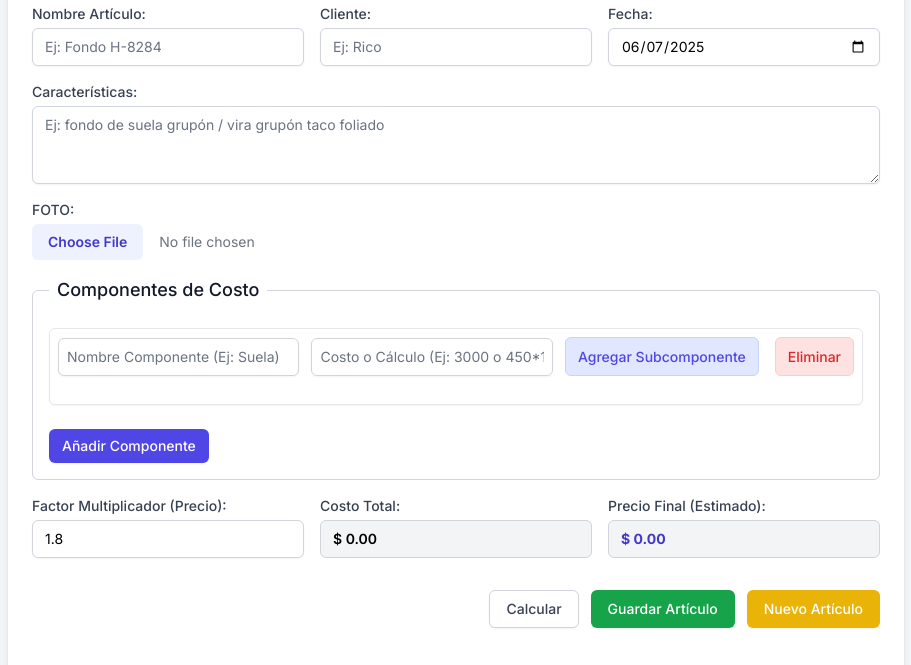
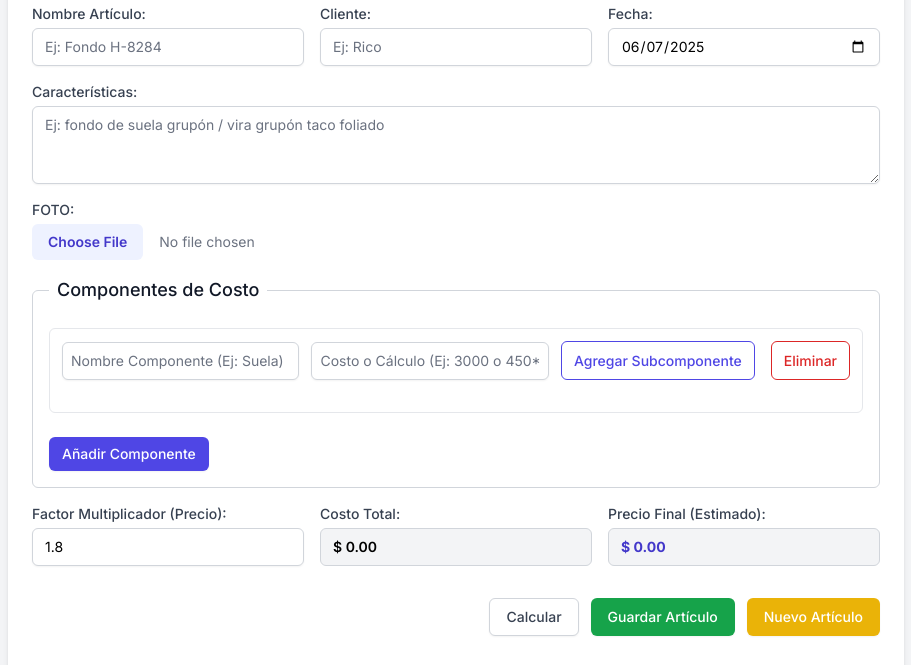
Before and after one commit to EspositoLucas/Costo-Fondos-Artesanales, a plain HTML site: page index.html in a window 1280 px wide. Shown: the part 108-773 px from the top of the page, without its empty margins (184-1095 px from the left). Drawn offline with nearby package versions, Linux system fonts and the light colour scheme.

Commit message:
correcion layout de subcomponentes v2

```diff
--- a/styles.css
+++ b/styles.css
@@ -42,7 +42,7 @@ input[type=number] {
     display: flex;
     flex-direction: column;
     gap: 0.75rem;
-    padding: 0.5rem;
+    padding: 0.75rem;
     border: 1px solid #e5e7eb;
     border-radius: 0.375rem;
     margin-bottom: 0.75rem;
@@ -54,8 +54,7 @@ input[type=number] {
     gap: 0.75rem;
 }
 
-/* En pantallas medianas y grandes, ajustar el layout */
-@media (min-width: 768px) {
+@media (min-width: 640px) {
     .component-main {
         grid-template-columns: 1fr 1fr auto;
         align-items: center;
@@ -64,19 +63,28 @@ input[type=number] {
 
 /* Estilo para botones de texto "Eliminar" */
 .delete-button-text {
-     background-color: transparent;
-     border: none;
-     color: #dc2626; /* red-600 */
-     padding: 0.25rem 0.5rem; /* py-1 px-2 */
-     border-radius: 0.375rem; /* rounded-md */
-     font-size: 0.875rem; /* text-sm */
-     font-weight: 500; /* font-medium */
-     cursor: pointer;
-     transition: background-color 0.15s ease-in-out, color 0.15s ease-in-out;
+    background-color: transparent;
+    border: 1px solid #dc2626;
+    color: #dc2626;
+    padding: 0.5rem 0.75rem;
+    border-radius: 0.375rem;
+    font-size: 0.875rem;
+    font-weight: 500;
+    cursor: pointer;
+    transition: all 0.15s ease-in-out;
+    white-space: nowrap;
+    width: 100%;
 }
+
+@media (min-width: 640px) {
+    .delete-button-text {
+        width: auto;
+    }
+}
+
 .delete-button-text:hover {
-    background-color: #fee2e2; /* red-100 */
-    color: #b91c1c; /* red-700 */
+    background-color: #fee2e2;
+    color: #b91c1c;
 }
 
 /* Estilo para botón de editar en tabla */
@@ -162,8 +170,7 @@ input[type=number] {
     border-radius: 0.375rem;
 }
 
-/* En pantallas medianas y grandes, ajustar el layout de subcomponentes */
-@media (min-width: 768px) {
+@media (min-width: 640px) {
     .subcomponent-input-group {
         grid-template-columns: 1fr 1fr auto;
         align-items: center;
@@ -176,94 +183,33 @@ input[type=number] {
     border-left: 2px solid #e5e7eb;
 }
 
-/* Ajustar el contenedor de botones para que sea responsivo */
-.component-main .flex {
-    display: flex;
-    flex-wrap: wrap;
-    gap: 0.5rem;
-    justify-content: flex-start;
+/* Ajustar los botones para que sean más accesibles en móvil */
+.add-subcomponent-button {
+    background-color: transparent;
+    border: 1px solid #4f46e5;
+    color: #4f46e5;
+    padding: 0.5rem 0.75rem;
+    border-radius: 0.375rem;
+    cursor: pointer;
+    display: inline-flex;
+    align-items: center;
+    justify-content: center;
+    font-size: 0.875rem;
+    font-weight: 500;
+    transition: all 0.15s ease-in-out;
+    white-space: nowrap;
+    width: 100%;
 }
 
-@media (min-width: 768px) {
-    .component-main .flex {
-        justify-content: flex-end;
+@media (min-width: 640px) {
+    .add-subcomponent-button {
+        width: auto;
     }
 }
 
-/* Ajustar los botones para que sean más táctiles en móviles */
-.add-subcomponent-button,
-.delete-button-text {
-    padding: 0.5rem 0.75rem;
-    font-size: 0.875rem;
-    white-space: nowrap;
-}
-
-/* Ajustar los inputs para que sean más fáciles de tocar en móviles */
-.component-name,
-.component-cost,
-.subcomponent-name,
-.subcomponent-cost {
-    padding: 0.5rem;
-    font-size: 0.875rem;
-    width: 100%;
-}
-
-/* Ajustar el espaciado en móviles */
-@media (max-width: 767px) {
-    .component-input-group {
-        padding: 0.75rem;
-    }
-
-    .subcomponent-input-group {
-        padding: 0.75rem;
-    }
-
-    .subcomponents-container {
-        padding-left: 0.75rem;
-    }
-}
-
-/* Mejorar la visibilidad de los bordes y fondos */
-.component-input-group {
-    background-color: white;
-    box-shadow: 0 1px 2px rgba(0, 0, 0, 0.05);
-}
-
-.subcomponent-input-group {
-    background-color: #f9fafb;
-    border: 1px solid #e5e7eb;
-}
-
-/* Ajustar el botón de agregar subcomponente para que sea más visible */
-.add-subcomponent-button {
+.add-subcomponent-button:hover {
     background-color: #e0e7ff;
-    color: #4f46e5;
-    border: 1px solid #c7d2fe;
-    padding: 0.5rem 0.75rem;
-    border-radius: 0.375rem;
-    font-weight: 500;
-    transition: all 0.2s ease-in-out;
-}
-
-.add-subcomponent-button:hover {
-    background-color: #c7d2fe;
     color: #3730a3;
-}
-
-/* Ajustar el botón de eliminar para que sea más visible */
-.delete-button-text {
-    background-color: #fee2e2;
-    color: #dc2626;
-    border: 1px solid #fecaca;
-    padding: 0.5rem 0.75rem;
-    border-radius: 0.375rem;
-    font-weight: 500;
-    transition: all 0.2s ease-in-out;
-}
-
-.delete-button-text:hover {
-    background-color: #fecaca;
-    color: #b91c1c;
 }
 
 /* Estilo para el campo de búsqueda */
@@ -281,3 +227,40 @@ input[type=number] {
     border-color: #4f46e5;
     box-shadow: 0 0 0 2px rgba(79, 70, 229, 0.1);
 }
+
+/* Ajustar los inputs para que sean más legibles en móvil */
+.component-name,
+.component-cost,
+.subcomponent-name,
+.subcomponent-cost {
+    width: 100%;
+    padding: 0.5rem;
+    font-size: 0.875rem;
+    border: 1px solid #e5e7eb;
+    border-radius: 0.375rem;
+    background-color: white;
+}
+
+.component-name:focus,
+.component-cost:focus,
+.subcomponent-name:focus,
+.subcomponent-cost:focus {
+    outline: none;
+    border-color: #4f46e5;
+    box-shadow: 0 0 0 2px rgba(79, 70, 229, 0.1);
+}
+
+/* Ajustar el contenedor de botones para mejor alineación en móvil */
+.component-main .flex {
+    display: flex;
+    flex-direction: column;
+    gap: 0.5rem;
+    width: 100%;
+}
+
+@media (min-width: 640px) {
+    .component-main .flex {
+        flex-direction: row;
+        width: auto;
+    }
+}
```
